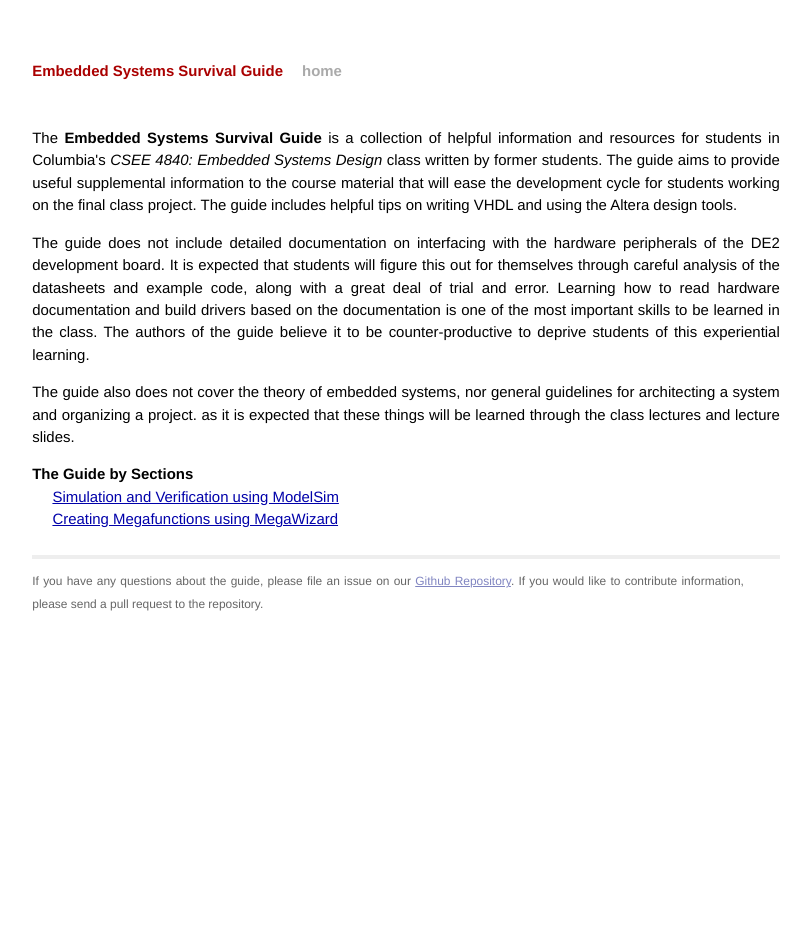
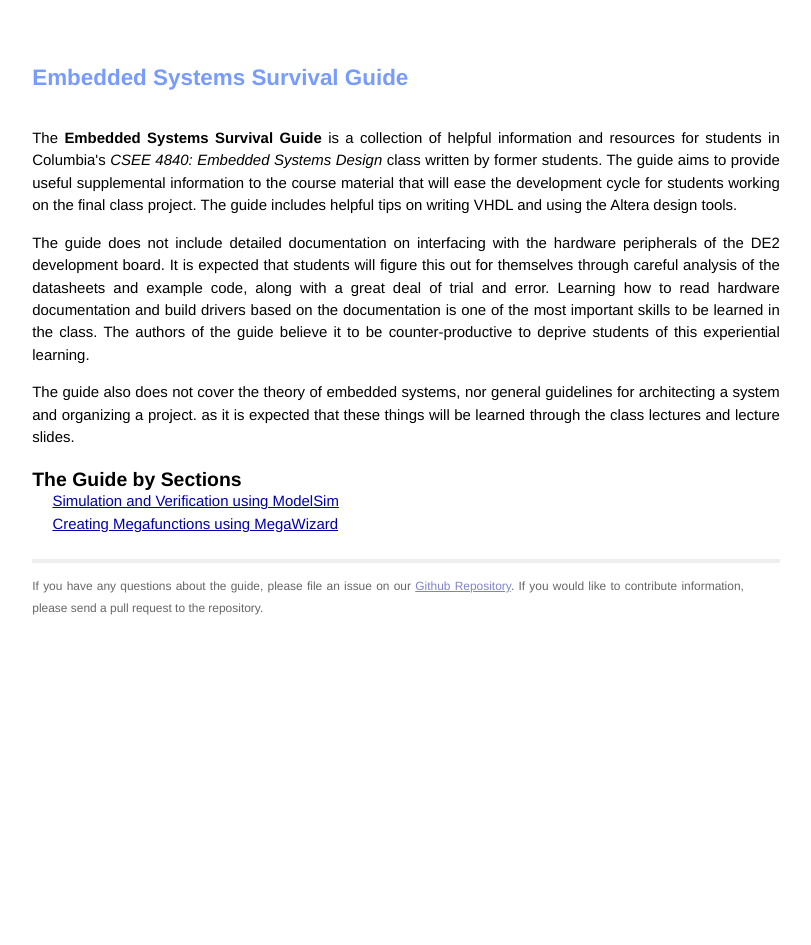
Before and after one commit to csee4840guide/csee4840guide.github.io, a Jekyll site: the page built from index.html, in a window 1280 px wide. Shown: the whole page, without its empty margins (234-1045 px from the left). Built offline with Jekyll 4.4.1, drawn with Linux system fonts in a browser that asks for light colours; Markdown is read by kramdown in place of the engine named in the settings.

Commit message:
change up formatting a bit

```diff
--- a/_layouts/default.html
+++ b/_layouts/default.html
@@ -19,7 +19,6 @@
           <div class="site">
             <div class="header">
               <h1 class="title"><a href="/">{{ site.name }}</a></h1>
-              <a class="extra" href="/">home</a>
             </div>
 
             {% if page.category != "main" %}
--- a/css/main.css
+++ b/css/main.css
@@ -21,7 +21,9 @@
 
 h1, h2, h3, h4, h5, h6 { font-size: 100%; margin-top: 1em; }
 
-h1 { margin-bottom: 1em; }
+h1 { margin-bottom: 1em; font-size: 1.5em; }
+h2 { font-size: 1.3em; }
+h3 { font-size: 1.1em; }
 p { margin: 1em 0; }
 
 a         { color: #00a; }
@@ -74,11 +76,11 @@
 
 .site .header h1.title {
   display: inline-block;
-  margin-bottom: 2em;
+  margin-bottom: 1em;
 }
 
 .site .header h1.title a {
-  color: #a00;
+  color: #779BFF;
 }
 
 .site .header h1.title a:hover {
```
